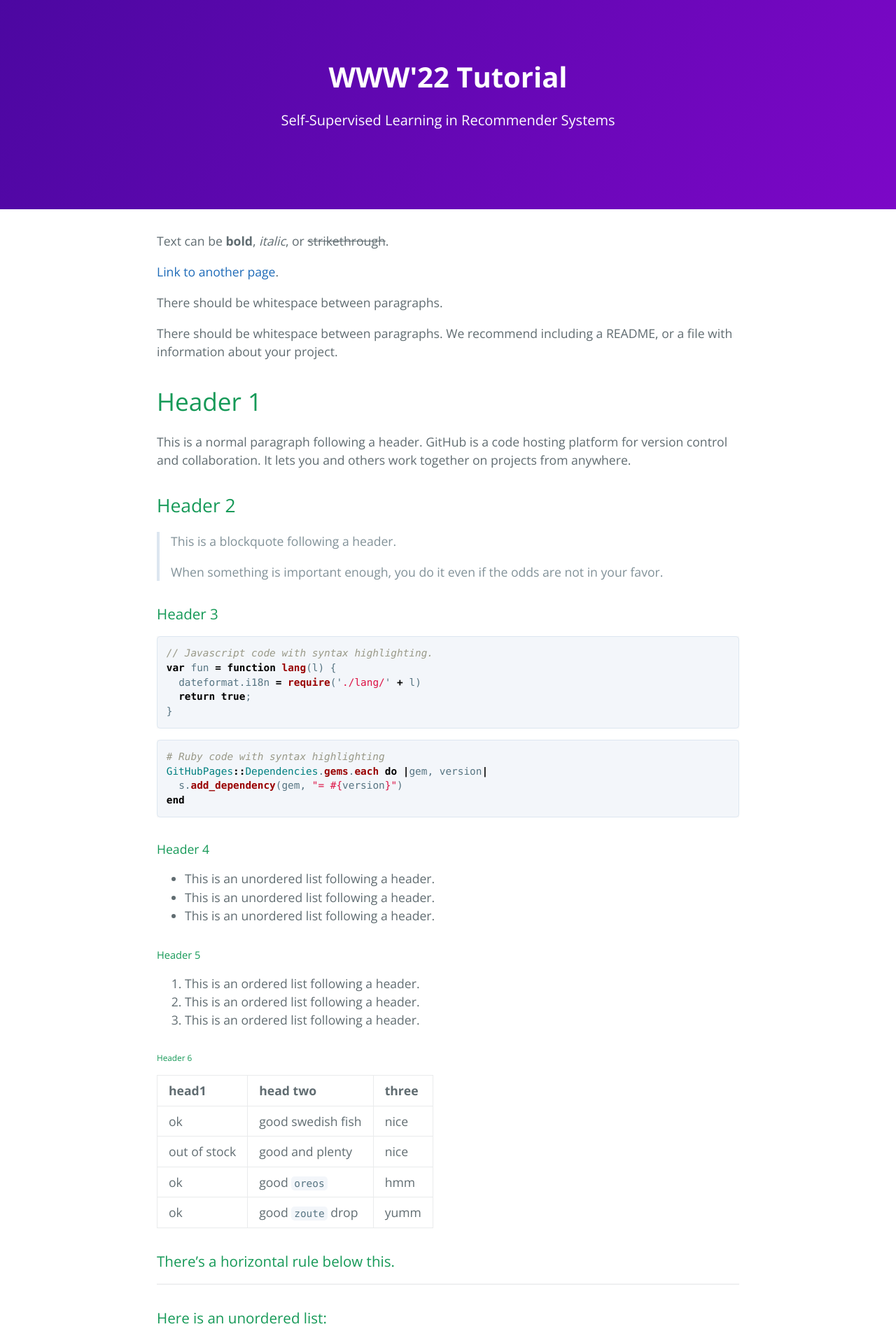
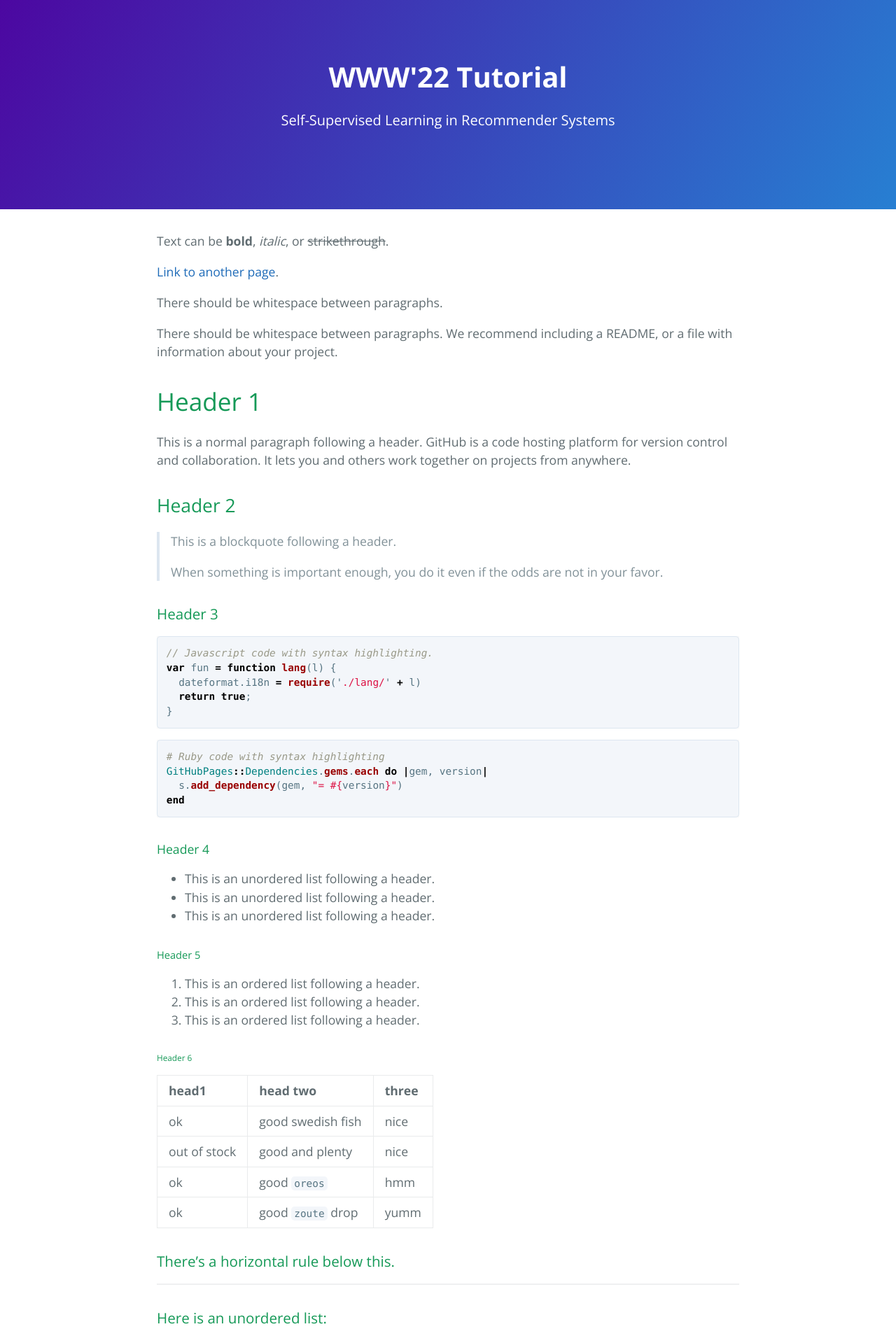
Before and after one commit to ssl-recsys/ssl-recsys.github.io, a Jekyll site: the page built from index.md, in a window 1280 px wide. Shown: the top 1919 px of the page at 70% size. Built offline with Jekyll 4.4.1, drawn with Linux system fonts in a browser that asks for light colours.

Commit message:
initialization

```diff
--- a/assets/css/style.scss
+++ b/assets/css/style.scss
@@ -2,6 +2,6 @@
 ---
 // Headers
 $header-heading-color: #fff !default;
-$header-bg-color: #7c07c7 !default;
+$header-bg-color: #277fd2 !default;
 $header-bg-color-secondary: #4c07a1 !default;
 @import 'jekyll-theme-cayman';
```
